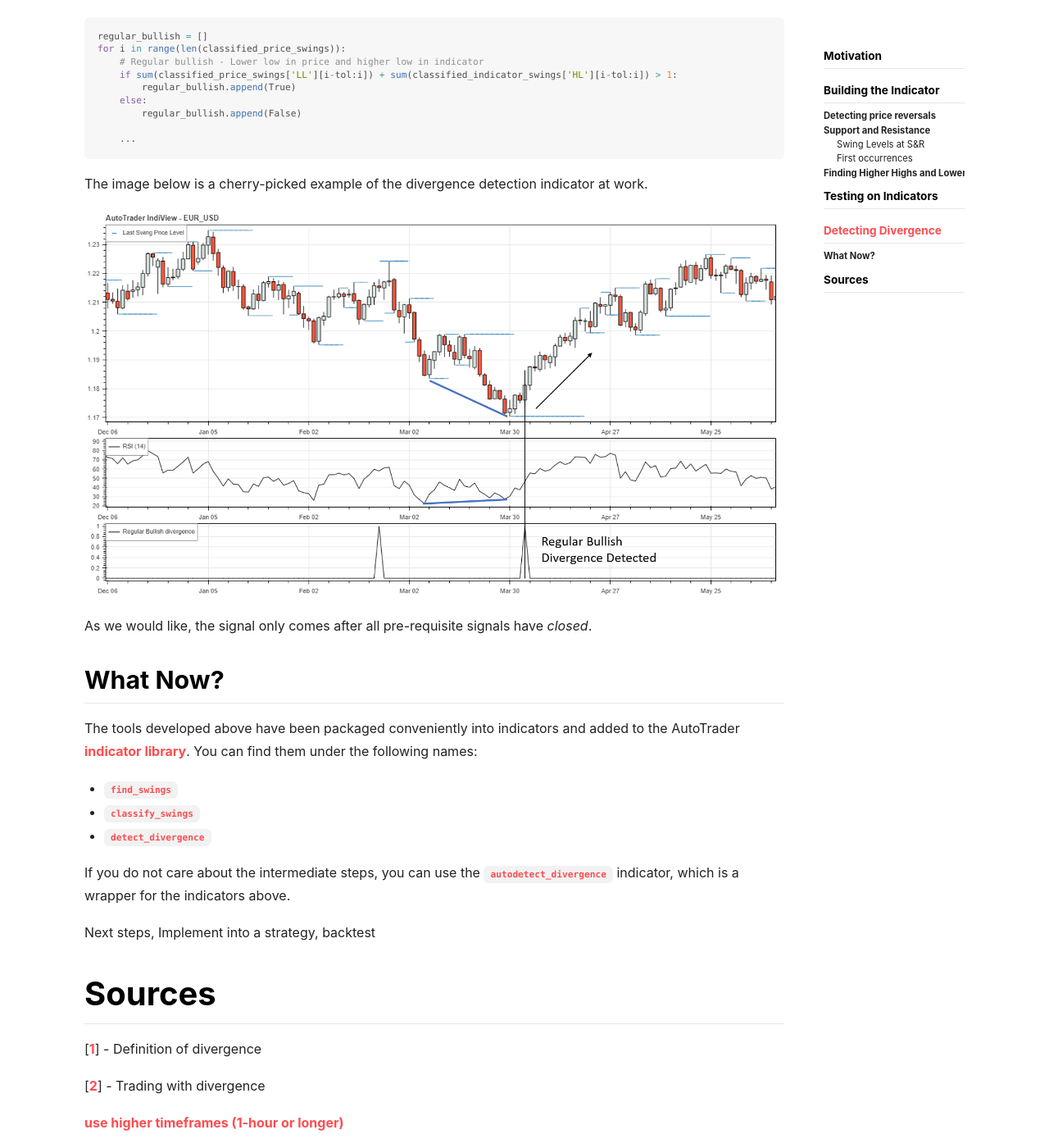
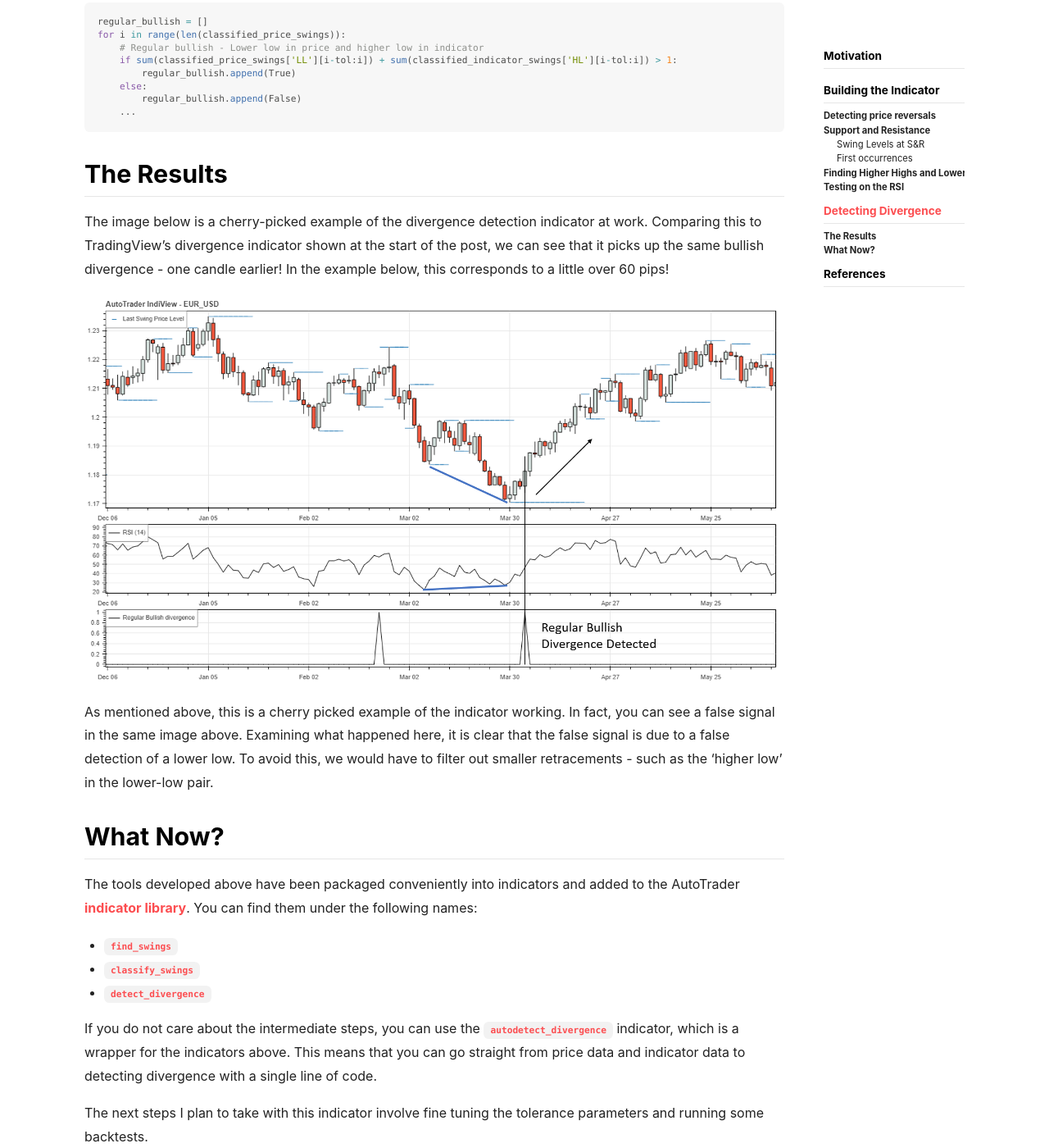
Before and after one commit to kieran-mackle/AutoTrader, a Jekyll site: the page built from content/_posts/2021-11-08-detecting-divergence.md, in a window 1280 px wide and 1400 px high, scrolled down 7999 px. Shown: the whole window at 82% size. Built offline with Jekyll 4.4.1, drawn with Linux system fonts in a browser that asks for light colours; nearby versions of some CDN libraries; some of the changed text lies outside the part shown.

Commit message:
docs: completed divergence blog post

````diff
--- a/content/_posts/2021-11-08-detecting-divergence.md
+++ b/content/_posts/2021-11-08-detecting-divergence.md
@@ -183,7 +183,7 @@ Looks pretty good to me so far.
 
 
 
-# Testing on Indicators
+## Testing on the RSI
 The code developed above used price data as an example to detect higher highs and lower lows, but the same code can be applied
 to any indicator of choice. For example, consider we replace the price data with the RSI with period of 14. As the chart below
 shows, we can apply the same process.
@@ -212,22 +212,23 @@ for i in range(len(classified_price_swings)):
         regular_bullish.append(True)
     else:
         regular_bullish.append(False)
-
     ...
 ```
 
-The image below is a cherry-picked example of the divergence detection indicator at work.
+## The Results
+
+The image below is a cherry-picked example of the divergence detection indicator at work. Comparing this to TradingView's
+divergence indicator shown at the start of the post, we can see that it picks up the same bullish divergence - one candle
+earlier! In the example below, this corresponds to a little over 60 pips!
 
 ![Divergence Indicator](/AutoTrader/assets/images/divergence_markedup.png "Divergence Indicator")
 
-
-As we would like, the signal only comes after all pre-requisite signals have *closed*.
-
+As mentioned above, this is a cherry picked example of the indicator working. In fact, you can see a false signal in the same
+image above. Examining what happened here, it is clear that the false signal is due to a false detection of a lower low. To
+avoid this, we would have to filter out smaller retracements - such as the 'higher low' in the lower-low pair.
 
 
 ## What Now?
-
-
 The tools developed above have been packaged conveniently into indicators and added to the AutoTrader
 [indicator library](../../../docs/indicators). You can find them under the following names:
 - [`find_swings`](../../../docs/indicators#swing-detection)
@@ -236,15 +237,14 @@ The tools developed above have been packaged conveniently into indicators and ad
 
 If you do not care about the intermediate steps, you can use the
 [`autodetect_divergence`](../../../docs/indicators#divergence) indicator, which is a wrapper for the indicators above.
+This means that you can go straight from price data and indicator data to detecting divergence with a single line of code.
 
-Next steps,
-Implement into a strategy, backtest
+The next steps I plan to take with this indicator involve fine tuning the tolerance parameters and running some backtests.
+
+If you have any questions, please feel free to [send me an email](mailto:kemackle98@gmail.com).
 
 
-
-# Sources
+# References
 [[1](https://www.investopedia.com/terms/d/divergence.asp)] - Definition of divergence
 
 [[2](https://www.flowbank.com/en/research/how-to-trade-divergence-with-technical-indicators)] - Trading with divergence
-
-[use higher timeframes (1-hour or longer)](https://www.babypips.com/learn/forex/9-rules-for-trading-divergences)
````
Also changed, not shown: content/_documentation/4.3-indicators.md (+3 -1 lines).
